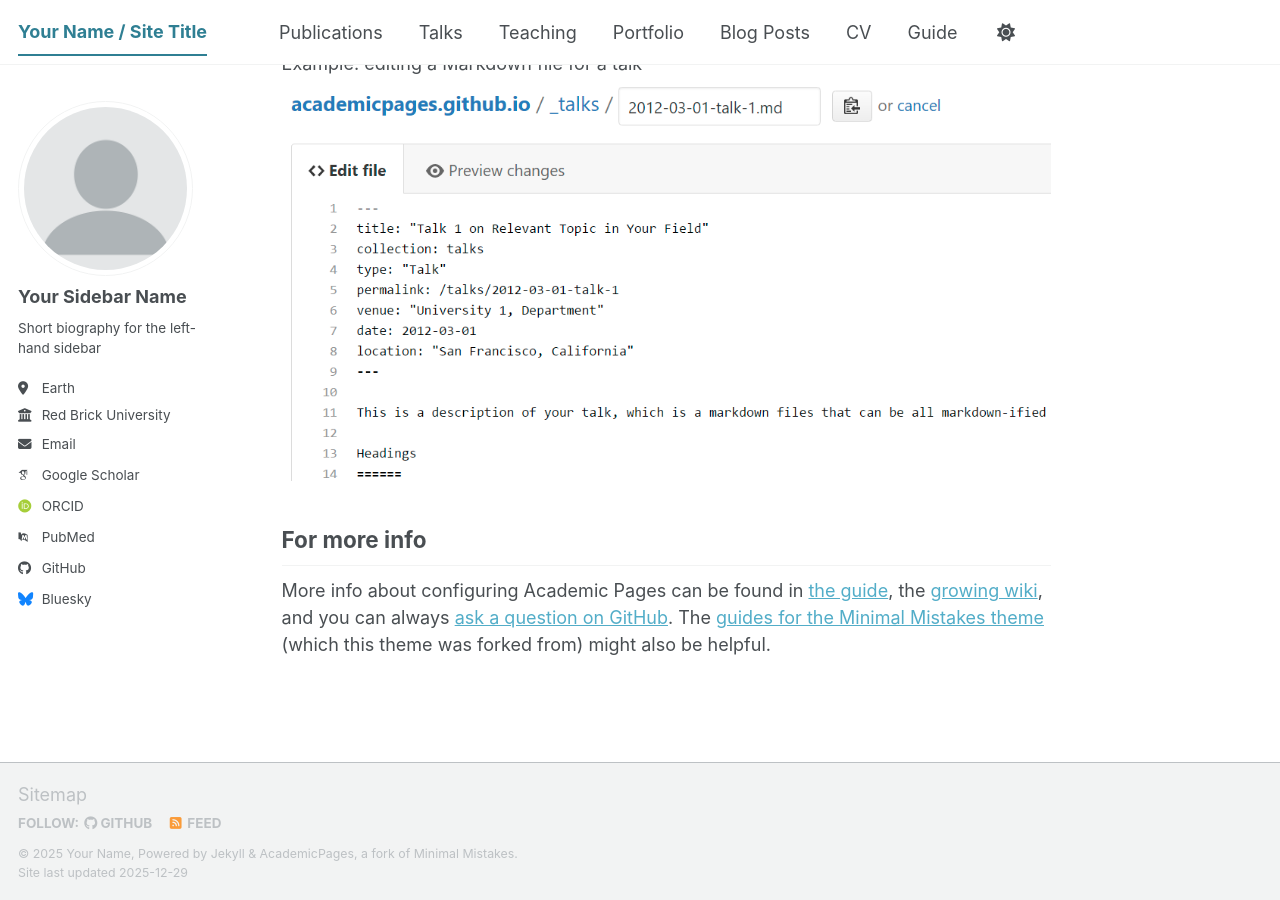
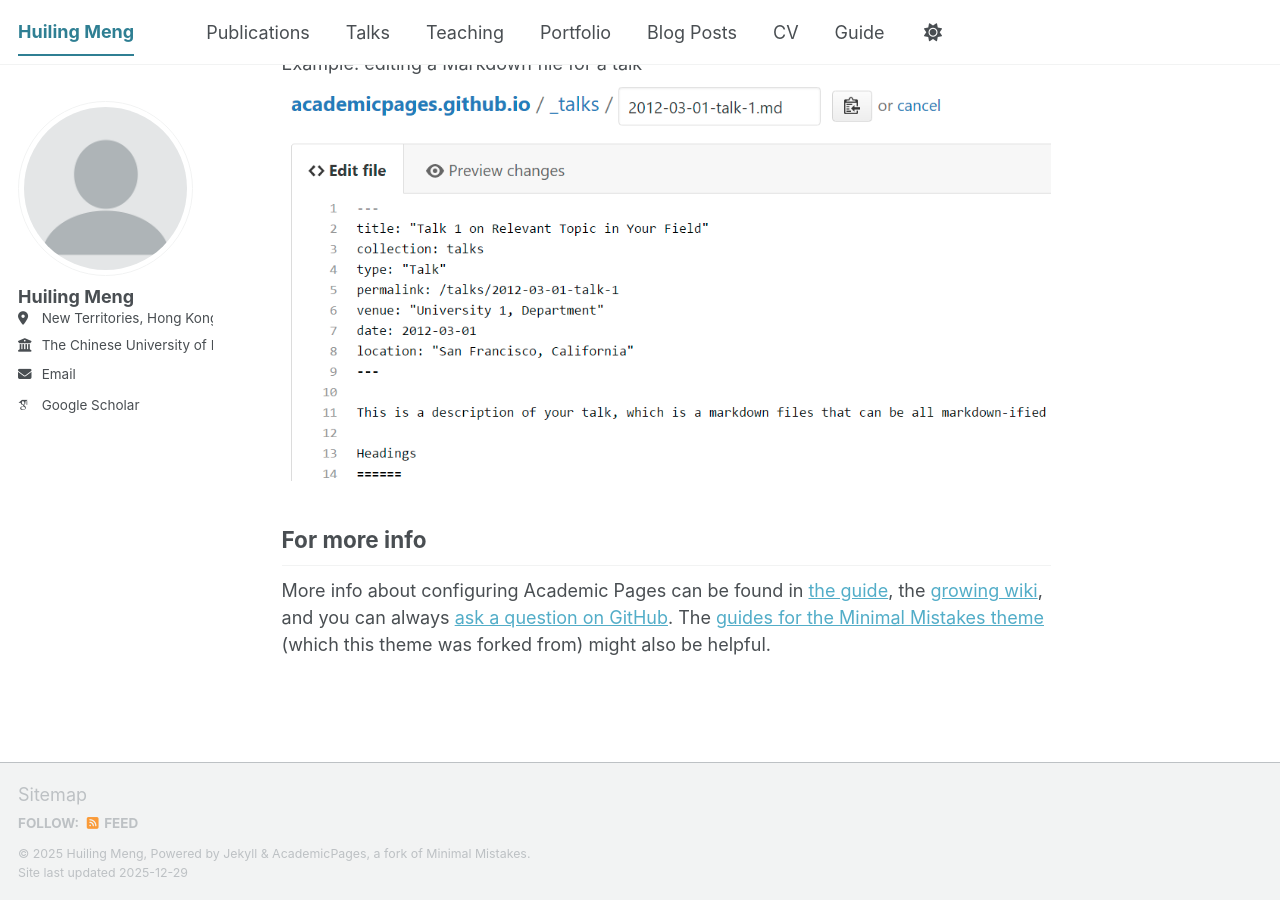
Before and after one commit to huilingmeng/huilingmeng.github.io, a Jekyll site: the page built from _pages/about.md, in a window 1280 px wide and 900 px high, scrolled down 2720 px. Built offline with Jekyll 4.4.1, drawn with Linux system fonts in a browser that asks for light colours; some web fonts are replaced; a script bundle is joined from its source files by our own code; library files that are not in the unit come from our copies.

Commit message:
Update _config.yml

```diff
--- a/_config.yml
+++ b/_config.yml
@@ -8,15 +8,15 @@
 
 # Basic Site Settings
 locale                   : "en-US"
-site_theme               : "default" # The available themes options are "default", "air", "sunrise", "mint", "dirt" and "contrast"
-title                    : "Your Name / Site Title"
+site_theme               : "default" # the available themes options are "default", "air", "sunrise", "mint", "dirt" and "contrast"
+title                    : "Huiling Meng"
 title_separator          : "-"
-name                     : &name "Your Name"
-description              : &description "Your Name's academic portfolio"   # Update this with a general description of your site, this is the default if not overridden by a page
-url                      : https://academicpages.github.io # The base hostname & protocol for your site e.g. "https://[your GitHub username].github.io",
+name                     : &name "Huiling Meng"
+# description              : &description "Your Name's academic portfolio"   # Update this with a general description of your site, this is the default if not overridden by a page
+url                      : https://huilingmeng.github.io # The base hostname & protocol for your site e.g. "https://[your GitHub username].github.io",
                                                            # or if you already have some other page hosted on Github then use "https://[your GitHub username].github.io/[Your Repo Name]"
-baseurl                  : "" # the subpath of your site, e.g. "/blog"
-repository               : "academicpages/academicpages.github.io"
+baseurl                  : ""
+repository               : "huilingmeng.github.io"
 
 # Site Author - The following control what appear as part of the author content on the side bar.
 #               If a field is blank the icon and link will not appear, otherwise it will be shown.
@@ -24,63 +24,64 @@ repository               : "academicpages/academicpages.github.io"
 author:
   # Biographic information
   avatar           : "profile.png"
-  name             : "Your Sidebar Name"
-  pronouns         : # example: "she/her"
-  bio              : "Short biography for the left-hand sidebar"
-  location         : "Earth"
-  employer         : "Red Brick University"
-  uri              : # URL
-  email            : "none@example.org"
+  name             : "Huiling Meng"
+  # pronouns         : # example: "she/her"
+  # bio              : "Short biography for the left-hand sidebar"
+
+  location         : "New Territories, Hong Kong SAR"
+  employer         : "The Chinese University of Hong Kong"
+  # uri              : # URL
+  email            : "hlmeng@link.cuhk.edu.hk"
 
   # Academic websites
-  academia         : # URL
-  arxiv            : # URL - Update with the correct link to your profile
-  googlescholar    : "https://scholar.google.com/citations?user=PS_CX0AAAAAJ"
-  inspire-hep      : # URL
-  impactstory      : # URL
-  orcid            : "https://orcid.org/yourorcidurl"
-  semantic         : # URL
-  ssrn             : # URL
-  pubmed           : "https://www.ncbi.nlm.nih.gov/pubmed/?term=john+snow"
-  researchgate     : # URL
-  scopus           : # URL
-  zotero           : # URL
+  # academia         : # URL
+  # arxiv            : # URL - Update with the correct link to your profile
+  googlescholar    : "https://scholar.google.com/citations?user=XY-JSY8AAAAJ&hl=zh-CN"
+  # inspire-hep      : # URL
+  # impactstory      : # URL
+  # orcid            : "https://orcid.org/yourorcidurl"
+  # semantic         : # URL
+  # ssrn             : # URL
+  # pubmed           : "https://www.ncbi.nlm.nih.gov/pubmed/?term=john+snow"
+  # researchgate     : # URL
+  # scopus           : # URL
+  # zotero           : # URL
 
 
   # Repositories and software development
-  bitbucket        : # Username - Update with your username on the site
-  codepen          : # Username
-  dribbble         : # Username
-  github           : "academicpages"
-  kaggle           : # Username
-  stackoverflow    : # User number or user number and name (i.e., use "1" or "1/jeff-atwood")
+  # bitbucket        : # Username - Update with your username on the site
+  # codepen          : # Username
+  # dribbble         : # Username
+  # github           : "huilingmeng"
+  # kaggle           : # Username
+  # stackoverflow    : # User number or user number and name (i.e., use "1" or "1/jeff-atwood")
 
   # Social media
-  artstation       : # Username
-  bluesky          : "bsky.app" # Replace this with you Bluesky username
-  facebook         : # Username
-  flickr           : # Username
-  foursquare       : # Username
-  goodreads        : # Username
-  google_plus      : # Username
-  keybase          : # Username
-  instagram        : # Username
-  lastfm           : # Username
-  linkedin         : # Username
-  mastodon         : # URL
-  medium           : # URL
-  pinterest        : # Username
-  soundcloud       : # Username
-  steam            : # Username
-  telegram         : # URL
-  tumblr           : # Username
-  twitter          : # Username for X / Twitter
-  vine             : # Username
-  weibo            : # Username
-  wikipedia        : # Username
-  xing             : # Username
-  youtube          : # Username
-  zhihu            : # Username
+  # artstation       : # Username
+  # bluesky          : "bsky.app" # Replace this with you Bluesky username
+  # facebook         : # Username
+  # flickr           : # Username
+  # foursquare       : # Username
+  # goodreads        : # Username
+  # google_plus      : # Username
+  # keybase          : # Username
+  # instagram        : # Username
+  # lastfm           : # Username
+  # linkedin         : "https://www.linkedin.com/in/hlmeng/"
+  # mastodon         : # URL
+  # medium           : # URL
+  # pinterest        : # Username
+  # soundcloud       : # Username
+  # steam            : # Username
+  # telegram         : # URL
+  # tumblr           : # Username
+  # twitter          : # Username for X / Twitter
+  # vine             : # Username
+  # weibo            : # Username
+  # wikipedia        : # Username
+  # xing             : # Username
+  # youtube          : # Username
+  # zhihu            : # Username
 
 # Publication Category - The following the list of publication categories and their headings
 publication_category:
```
